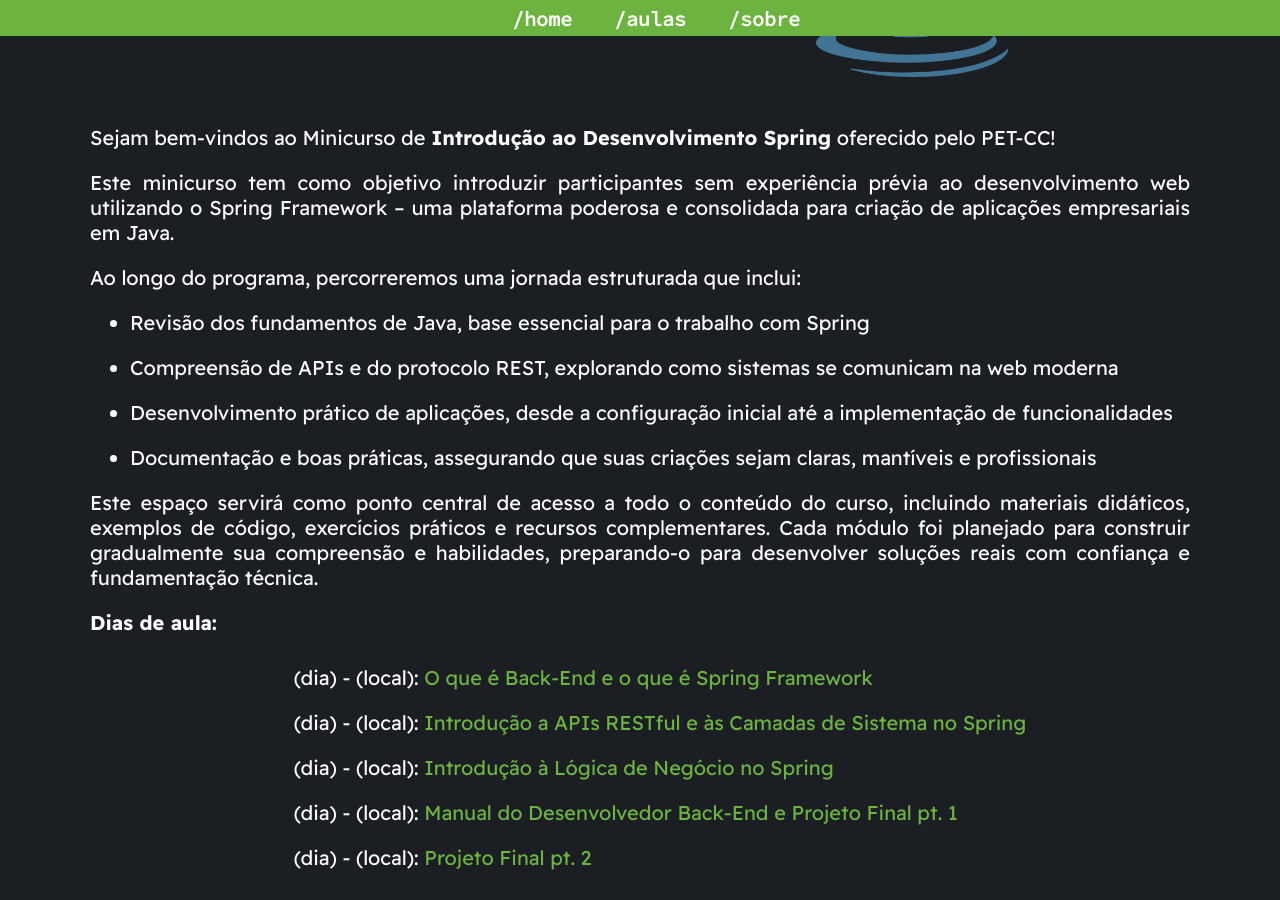
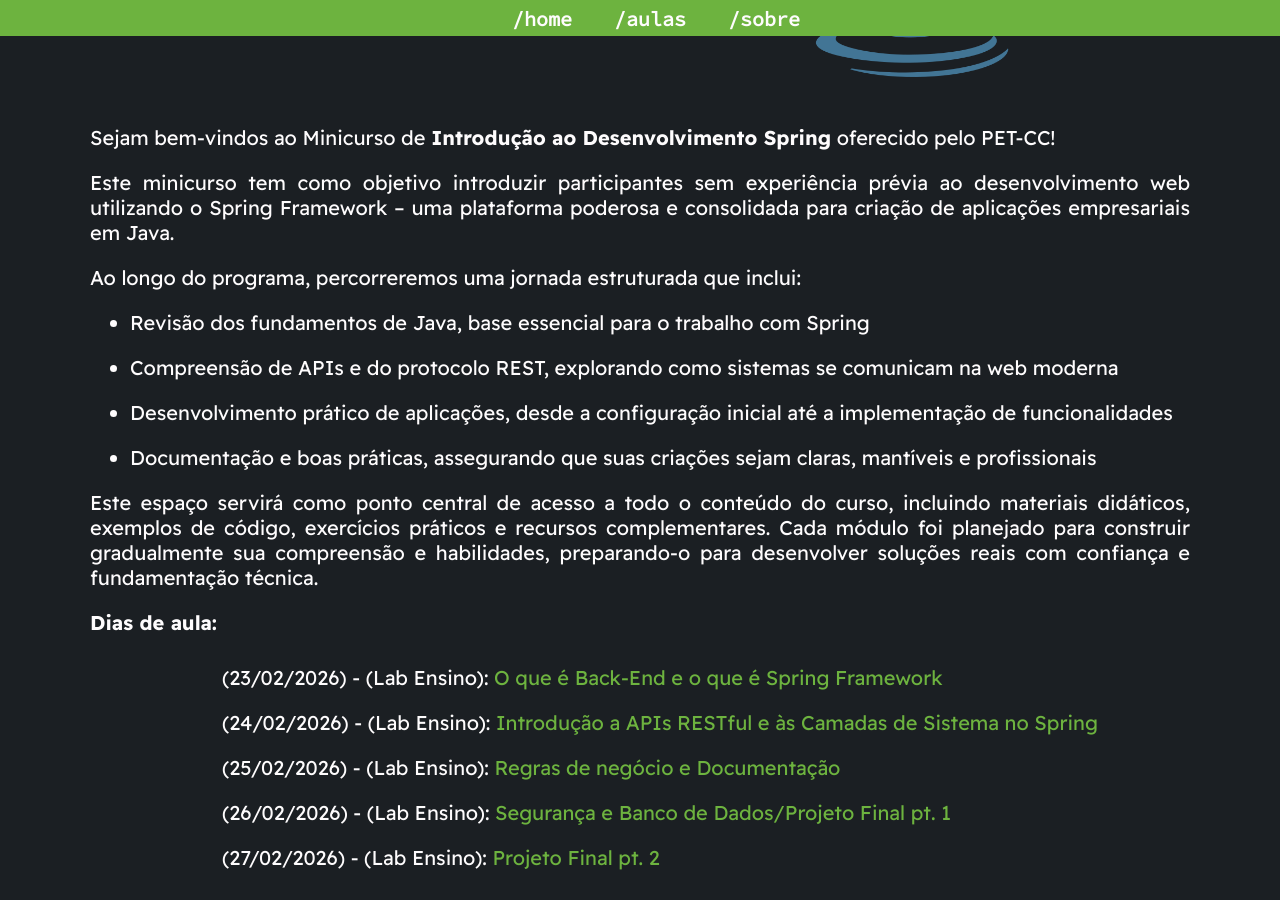
Before and after one commit to PETCC-UFRN/minicurso-spring, a Jekyll site: the page built from index.md, in a window 1280 px wide and 900 px high, scrolled down 652 px. Built offline with Jekyll 4.4.1, drawn with Linux system fonts in a browser that asks for light colours.

Commit message:
mudados os nomes dos dias 3 e 4 e reativado o script de só ativar a página quando chegar o dia.

```diff
--- a/_includes/dias_e_temas.html
+++ b/_includes/dias_e_temas.html
@@ -1,11 +1,11 @@
 <section>
     <div class="dias_e_temas">
         <ul>
-            <li> (dia) - (local): <a href="primeiroDia" id="primeiroDia" class="active">O que é Back-End e o que é Spring Framework</a></li>
-            <li> (dia) - (local): <a href="segundoDia" id="segundoDia" class="active">Introdução a APIs RESTful e às Camadas de Sistema no Spring</a></li>
-            <li> (dia) - (local): <a href="terceiroDia" id="terceiroDia" class="active">Introdução à Lógica de Negócio no Spring</a></li>
-            <li> (dia) - (local): <a href="quartoDia" id="quartoDia" class="active">Manual do Desenvolvedor Back-End e Projeto Final pt. 1</a></li>
-            <li> (dia) - (local): <a href="quintoDia" id="quintoDia" class="active">Projeto Final pt. 2</a></li>
+            <li> (23/02/2026) - (Lab Ensino): <a href="primeiroDia" id="primeiroDia" class="active">O que é Back-End e o que é Spring Framework</a></li>
+            <li> (24/02/2026) - (Lab Ensino): <a href="segundoDia" id="segundoDia" class="active">Introdução a APIs RESTful e às Camadas de Sistema no Spring</a></li>
+            <li> (25/02/2026) - (Lab Ensino): <a href="terceiroDia" id="terceiroDia" class="active">Regras de negócio e Documentação</a></li>
+            <li> (26/02/2026) - (Lab Ensino): <a href="quartoDia" id="quartoDia" class="active">Segurança e Banco de Dados/Projeto Final pt. 1</a></li>
+            <li> (27/02/2026) - (Lab Ensino): <a href="quintoDia" id="quintoDia" class="active">Projeto Final pt. 2</a></li>
         </ul>
         <script src="assets/js/script_dia.js"></script>
     </div>
--- a/assets/js/script_dia.js
+++ b/assets/js/script_dia.js
@@ -1,10 +1,10 @@
 document.addEventListener("DOMContentLoaded", function () {
   const datasAtivacao = {
-    "primeiroDia": new Date("2025-03-07"), // A partir de 07/03/2025
-    "segundoDia": new Date("2025-03-11"), // A partir de 11/03/2025
-    "terceiroDia": new Date("2025-03-12"), // A partir de 12/03/2025
-    "quartoDia": new Date("2025-03-13"), // A partir de 13/03/2025
-    "quintoDia": new Date("2025-03-14"), // A partir de 14/03/2025
+    "primeiroDia": new Date("2026-02-23"), // A partir de 07/03/2025
+    "segundoDia": new Date("2026-02-24"), // A partir de 11/03/2025
+    "terceiroDia": new Date("2026-02-25"), // A partir de 12/03/2025
+    "quartoDia": new Date("2026-02-26"), // A partir de 13/03/2025
+    "quintoDia": new Date("2026-02-27"), // A partir de 14/03/2025
     "projetoFinalSimplificado": new Date("2025-03-14") // A partir de 14/03/2025
   };
 
```
